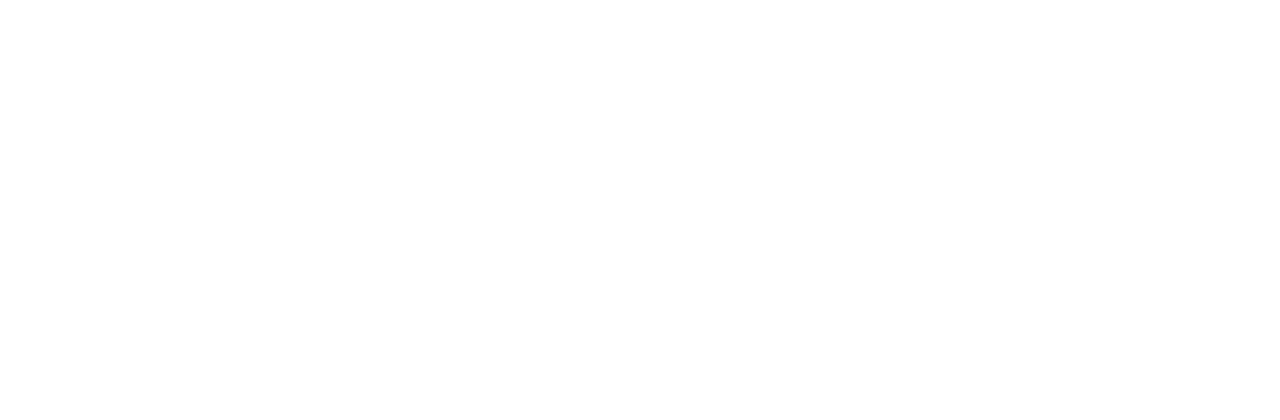
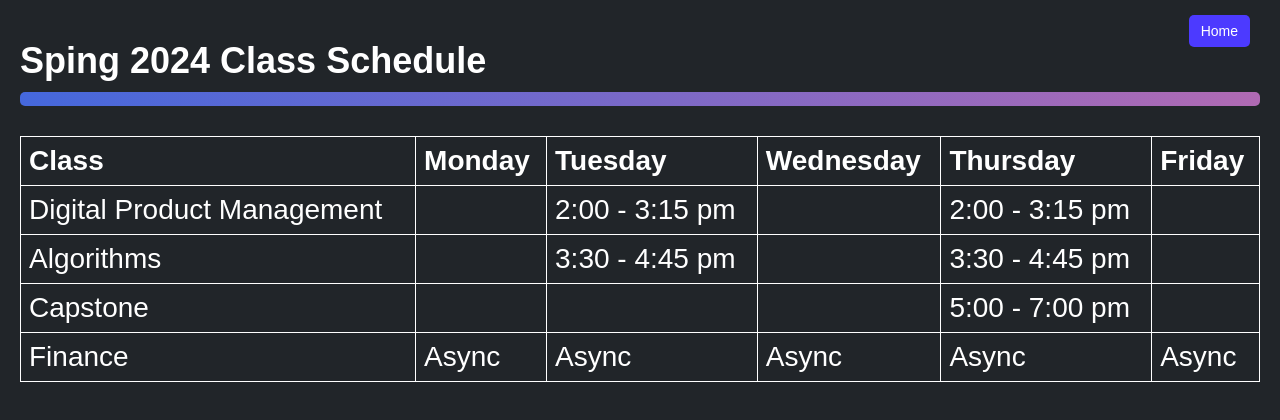
Before and after one commit to paaatrrrick/patfoster_HW6, a plain HTML site: page about.html in a window 1280 px wide. Drawn offline with Linux system fonts and the light colour scheme.

Commit message:
filled in about.html

```diff
--- a/about.html
+++ b/about.html
@@ -0,0 +1,65 @@
+<!DOCTYPE html>
+<html lang="en">
+
+<head>
+    <meta charset="UTF-8">
+    <title>Hello, I'm Patrick</title>
+    <link rel="stylesheet" href="css/about.css">
+    <link rel="stylesheet" href="css/index.css">
+</head>
+
+<body>
+    <div class="about-main">
+        <header>
+            <h1>Sping 2024 Class Schedule</h1>
+        </header>
+        <hr id="hr2">
+        <a class="schedule" href="index.html">
+            Home
+        </a>
+        <div>
+            <table>
+                <tr>
+                    <th>Class</th>
+                    <th>Monday</th>
+                    <th>Tuesday</th>
+                    <th>Wednesday</th>
+                    <th>Thursday</th>
+                    <th>Friday</th>
+                </tr>
+                <tr>
+                    <td>Digital Product Management</td>
+                    <td></td>
+                    <td>2:00 - 3:15 pm</td>
+                    <td></td>
+                    <td>2:00 - 3:15 pm</td>
+                    <td></td>
+                </tr>
+                <tr>
+                    <td>Algorithms</td>
+                    <td></td>
+                    <td>3:30 - 4:45 pm</td>
+                    <td></td>
+                    <td>3:30 - 4:45 pm</td>
+                    <td></td>
+                </tr>
+                <tr>
+                    <td>Capstone</td>
+                    <td></td>
+                    <td></td>
+                    <td></td>
+                    <td>5:00 - 7:00 pm</td>
+                    <td></td>
+                </tr>
+                <tr>
+                    <td>Finance</td>
+                    <td>Async</td>
+                    <td>Async</td>
+                    <td>Async</td>
+                    <td>Async</td>
+                    <td>Async</td>
+                </tr>
+            </table>
+        </div>
+</body>
+</html>
--- /dev/null
+++ b/css/about.css
@@ -0,0 +1,32 @@
+* {
+    color: white;
+    box-sizing: border-box;
+    font-size: 28px;
+}
+
+.about-main{
+    width: 100vw;
+    height: 100vh;
+    background-color: #212529;
+    padding: 20px;
+}
+
+header h1 {
+    margin-top: 20px;
+    font-size: 36px;
+}
+
+table {
+    width: 100%;
+    margin-top: 30px;
+    border-collapse: collapse;
+}
+
+table, th, td {
+    border: 1px solid white;
+}
+
+th, td {
+    padding: 8px;
+    text-align: left;
+}
```
Also changed, not shown: index.html (+2 -2 lines), css/index.css (renamed from css/styles.css).
